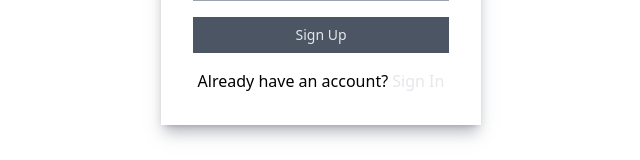
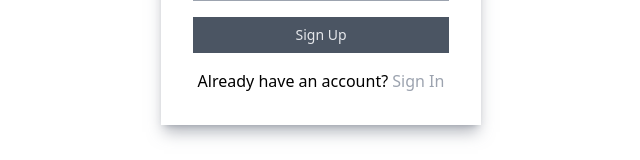
Before and after one commit to venu-04/Paytm, a React (Vite) app in the folder frontend/: page /signup in a window 1280 px wide. Shown: the part 501-661 px from the top of the page, without its empty margins (319-959 px from the left). Built offline with nearby package versions, Linux system fonts and the light colour scheme.

Commit message:
rebuild dependencies

```diff
--- a/frontend/src/pages/Signup.jsx
+++ b/frontend/src/pages/Signup.jsx
@@ -102,7 +102,7 @@ const Signup = () => {
             Sign Up
           </button>
           <p className="mt-4 text-center text-black-400">
-            Already have an account? <Link to="/signin" className="text-gray-200 hover:text-black-300">Sign In</Link>
+            Already have an account? <Link to="/signin" className="text-gray-400 hover:text-black-400">Sign In</Link>
           </p>
         </form>
       </div>
```
Also changed, not shown: 2 other files (tests, documents, lock files or other folders).
